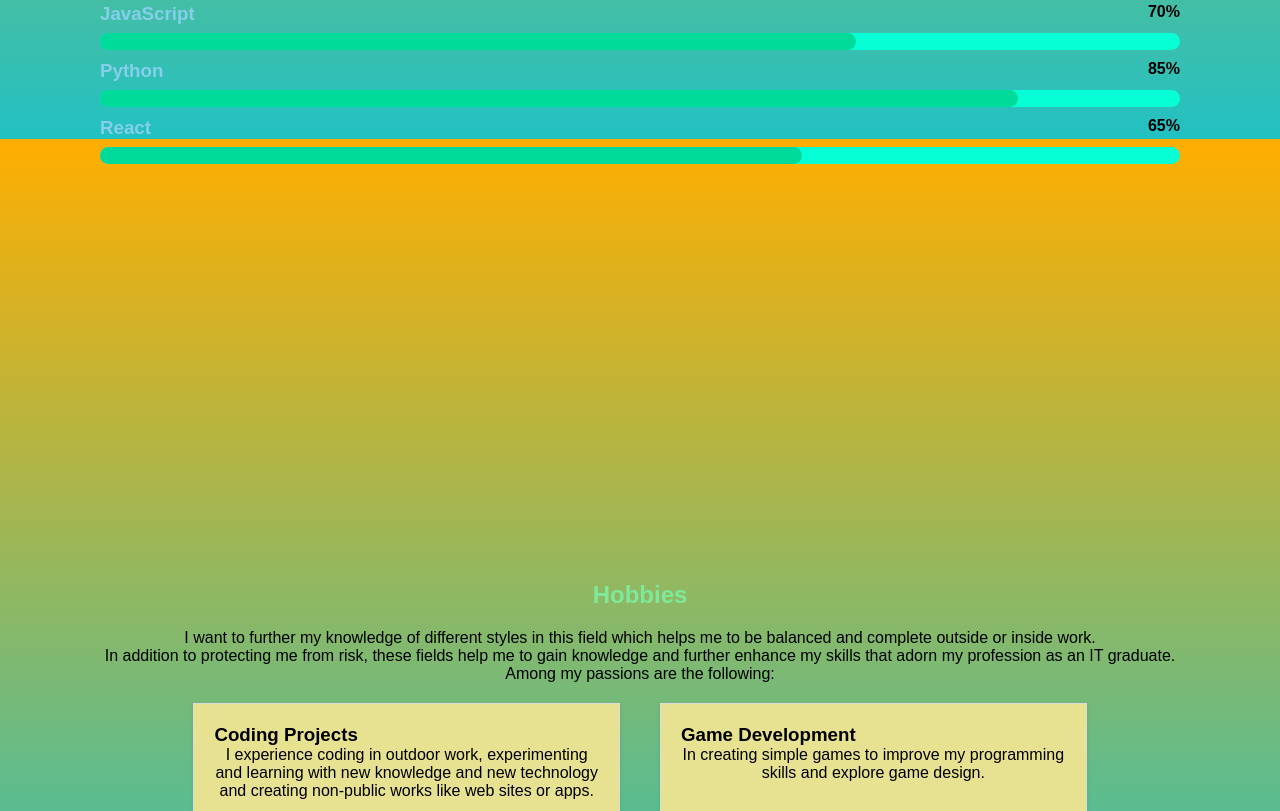
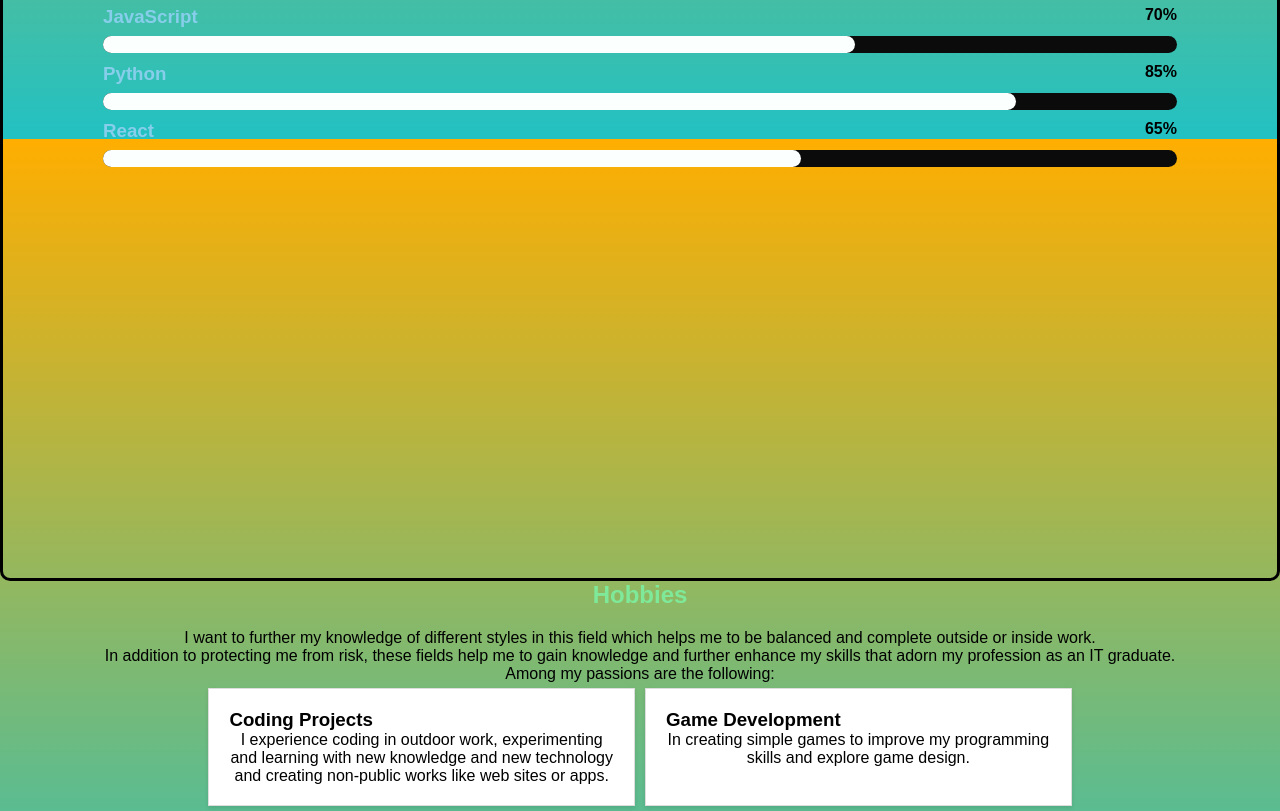
Before and after one commit to ViaDuemiendo/Portfolio, a plain HTML site: page index.html in a window 1280 px wide. Shown: the part 3469-4280 px from the top of the page. Drawn offline with Linux system fonts and the light colour scheme; a script that the page names is missing.

Commit message:
style.css

```diff
--- a/style.css
+++ b/style.css
@@ -242,7 +242,7 @@ section.home {
   width: 100%;
   height: 17px;
   border-radius: 15px;
-  background: #07ffd6;
+  background: #0b0b0b;
 }
 
 .container .skill .fill-bar{
@@ -251,7 +251,7 @@ section.home {
   left: 0;
   height: 17px;
   border-radius: 15px;
-  background: #00db99;
+  background: #fbfffe;
 }
 
 .container .skill .html{
@@ -382,9 +382,9 @@ section.home {
 
 .hobby-item {
   flex: 0 0 33.33%;
-  margin: 20px;
+  margin: 5px;
   padding: 20px;
-  background-color:#e7e291;
+  background-color:#ffffff;
   border: 1px solid #ddd;
   box-shadow: 0 2px 4px rgba(0, 0, 0, 0.1);
 }
@@ -485,7 +485,7 @@ textarea {
   width: 100%;
   padding: 10px;
   margin-bottom: 20px;
-  border: 1px solid #ddd;
+  border: 1px solid transparent;
   border-radius: 5px;
   box-sizing: border-box;
   font-size: 15px;
@@ -535,7 +535,8 @@ input[type="submit"]:hover {
 
 .container {
   border-radius: 5px;
-  background-color: #f2f2f2;
+  background-color: transparent;
+  border: solid black;
   padding: 5px;
   width: 500px;
   min-height: 100vh;
@@ -565,7 +566,7 @@ input[type="submit"]:hover {
 .fa-instagram,
 .fa-linkedin{
   background: transparent;
-  color: rgb(250, 152, 4);
+  color: rgb(201, 197, 190);
 }
 
 .row:after {
```
